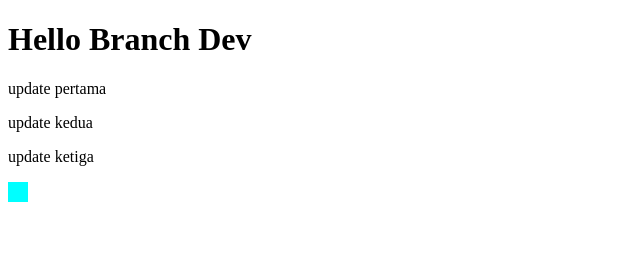
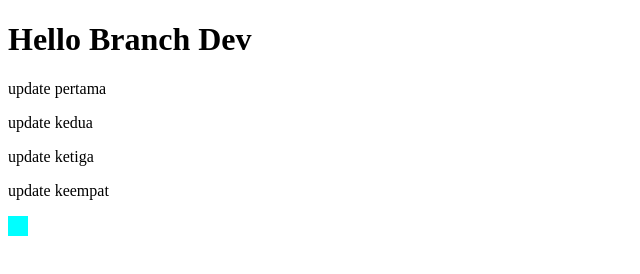
Before and after one commit to bunder12/try_collaboration, a plain HTML site: page index.html in a window 1280 px wide. Shown: the whole page, without its empty margins (0-640 px from the left). Drawn offline with Linux system fonts and the light colour scheme.

Commit message:
six commit

```diff
--- a/index.html
+++ b/index.html
@@ -11,6 +11,7 @@
     <p>update pertama</p>
     <p>update kedua</p>
     <p>update ketiga</p>
+    <p>update keempat</p>
     <div p></div>
 </body>
 <style>
```
